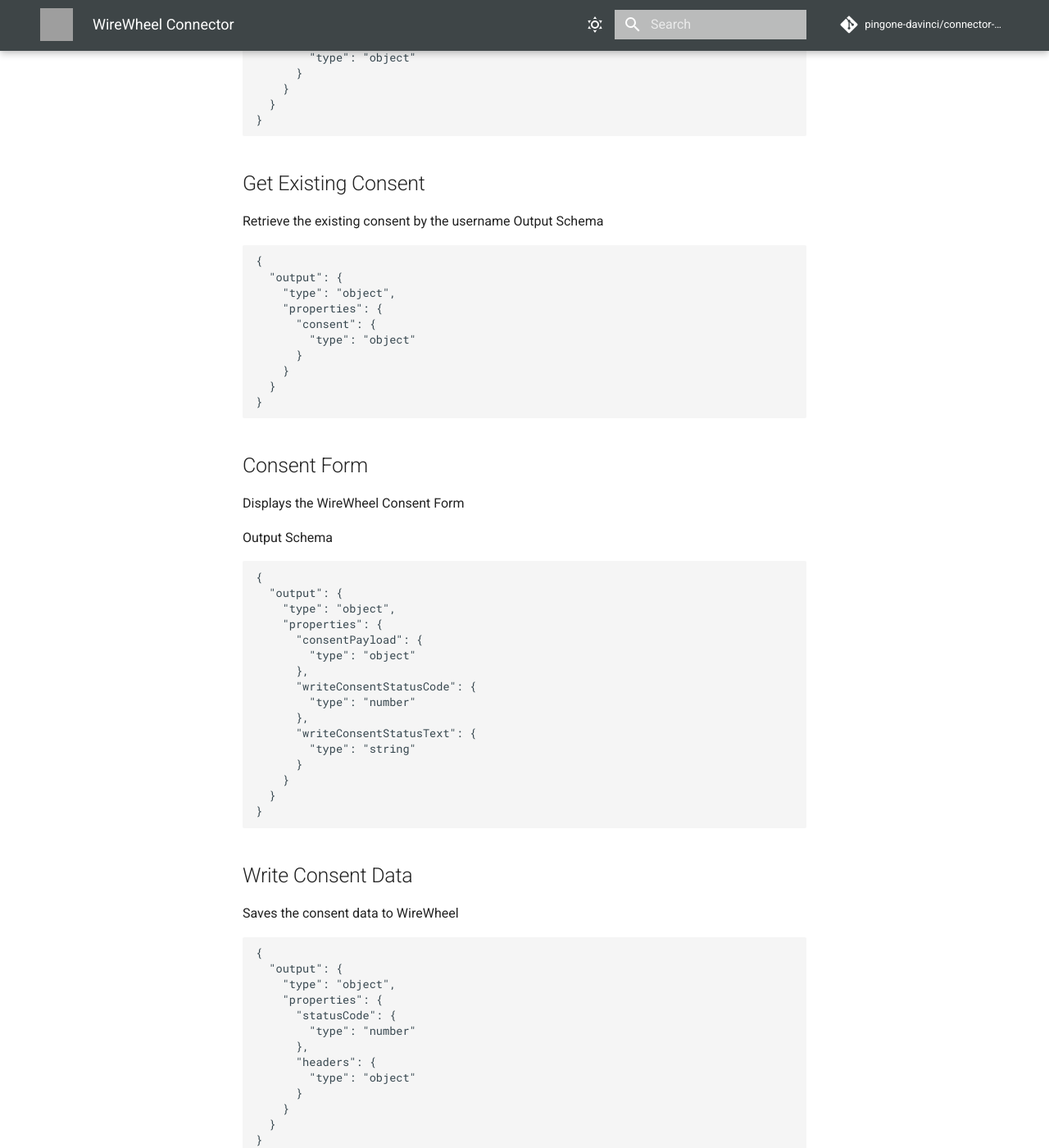
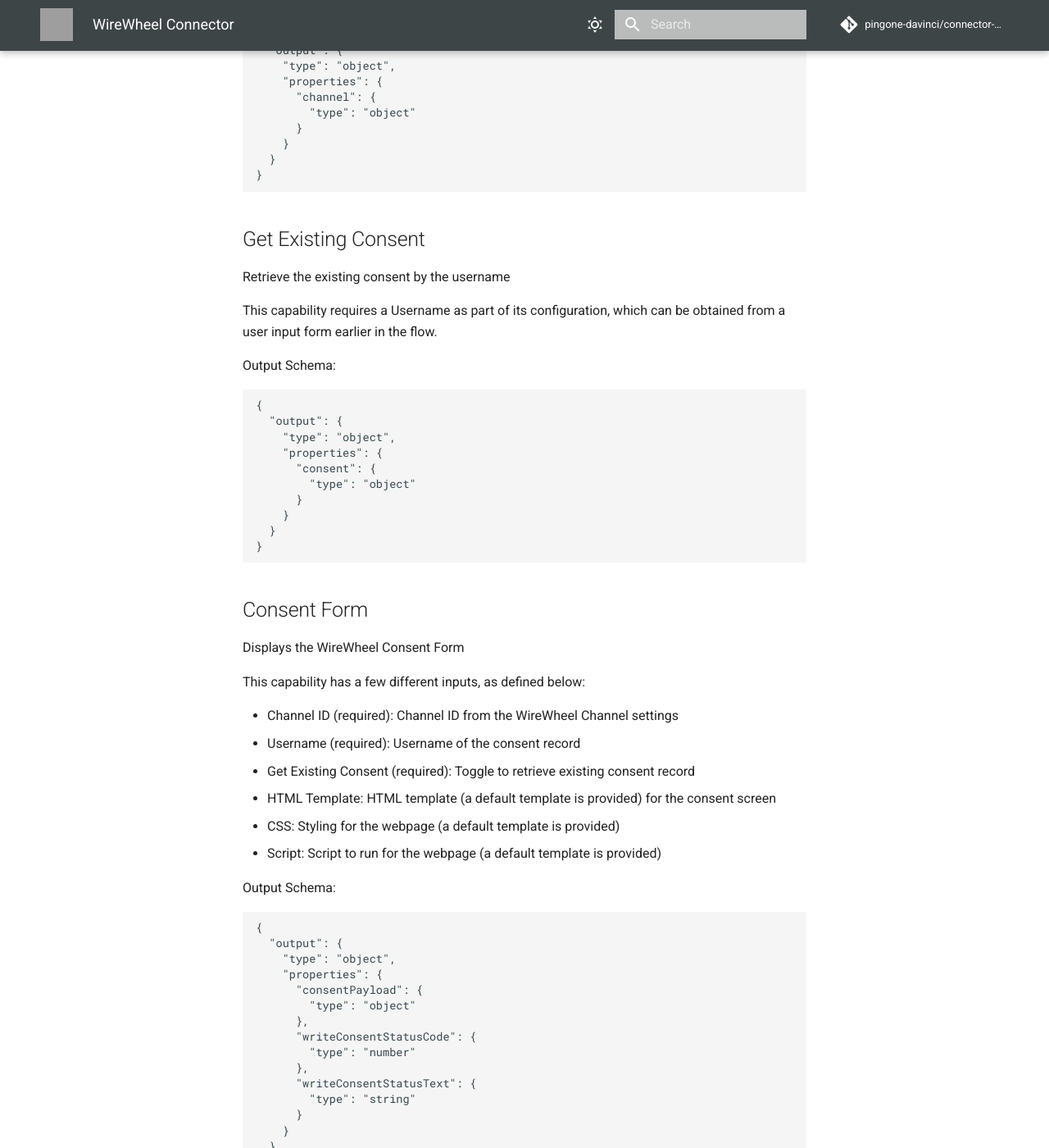
Before and after one commit to pingone-davinci/documentation, an MkDocs documentation site: the page built from docs/wirewheel/README.md, in a window 1280 px wide and 1400 px high, scrolled down 1377 px. Shown: the whole window at 82% size. Built offline with MkDocs 1.6.1 and Material for MkDocs 9.7.7, drawn with Linux system fonts in a browser that asks for light colours; comment, search, counter and statistics services are not loaded; some of the changed text lies outside the part shown; grey boxes are pictures that could not be loaded.

Commit message:
Update README.md

````diff
--- a/docs/wirewheel/README.md
+++ b/docs/wirewheel/README.md
@@ -38,7 +38,9 @@
 
 Retrieve WireWheel Channel Information
 
-Output Schema
+This capability requires a Channel ID as part of its configuration, which can be obtained from the WireWheel channel settings.
+
+Output Schema:
 
 ```
 {
@@ -57,7 +59,10 @@
 ## Get Existing Consent
 
 Retrieve the existing consent by the username
-Output Schema
+
+This capability requires a Username as part of its configuration, which can be obtained from a user input form earlier in the flow.
+
+Output Schema:
 
 ```
 {
@@ -77,7 +82,16 @@
 
 Displays the WireWheel Consent Form
 
-Output Schema
+This capability has a few different inputs, as defined below:
+
+* Channel ID (required): Channel ID from the WireWheel Channel settings
+* Username (required): Username of the consent record
+* Get Existing Consent (required): Toggle to retrieve existing consent record
+* HTML Template: HTML template (a default template is provided) for the consent screen
+* CSS: Styling for the webpage (a default template is provided)
+* Script: Script to run for the webpage (a default template is provided)
+
+Output Schema:
 
 ```
 {
@@ -103,6 +117,10 @@
 
 Saves the consent data to WireWheel
 
+This capabibility requires a properly formatted JSON object for the Consent Payload.
+
+Output Schema:
+
 ```
 {
   "output": {
````
